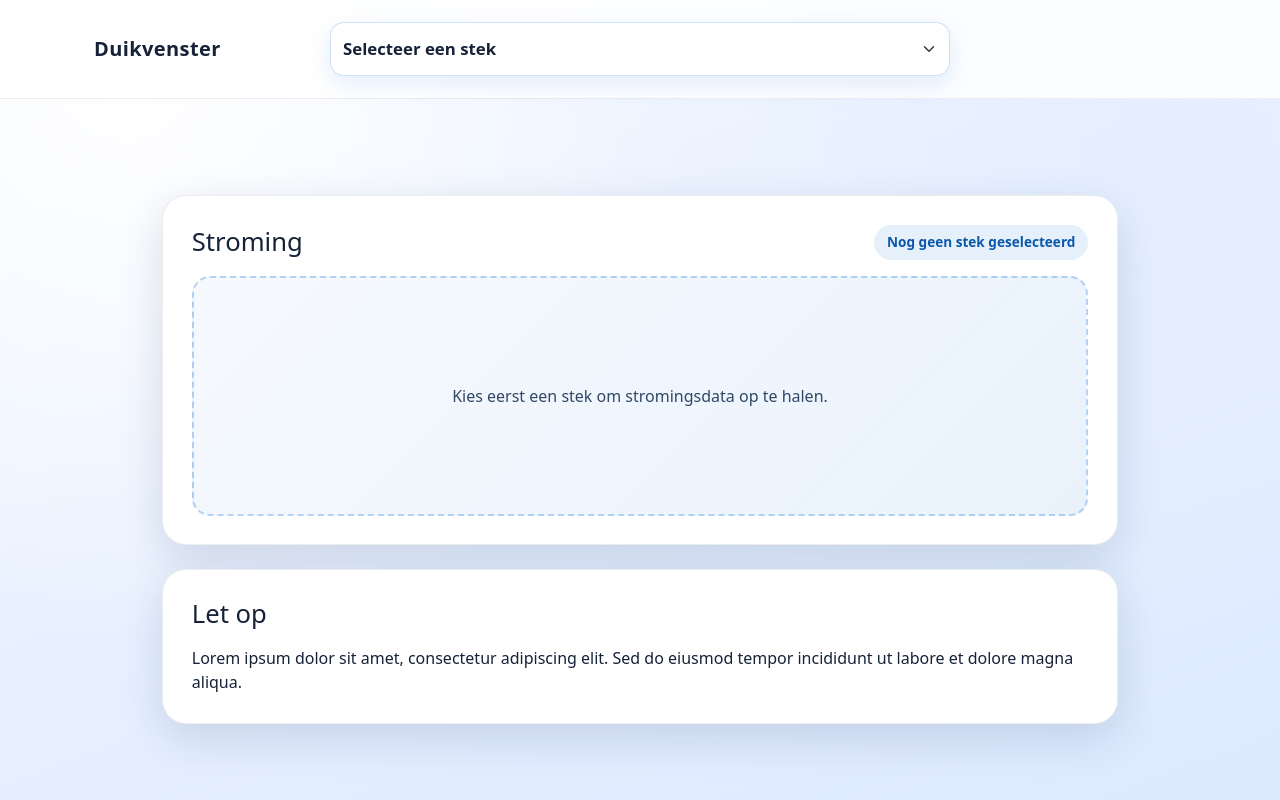
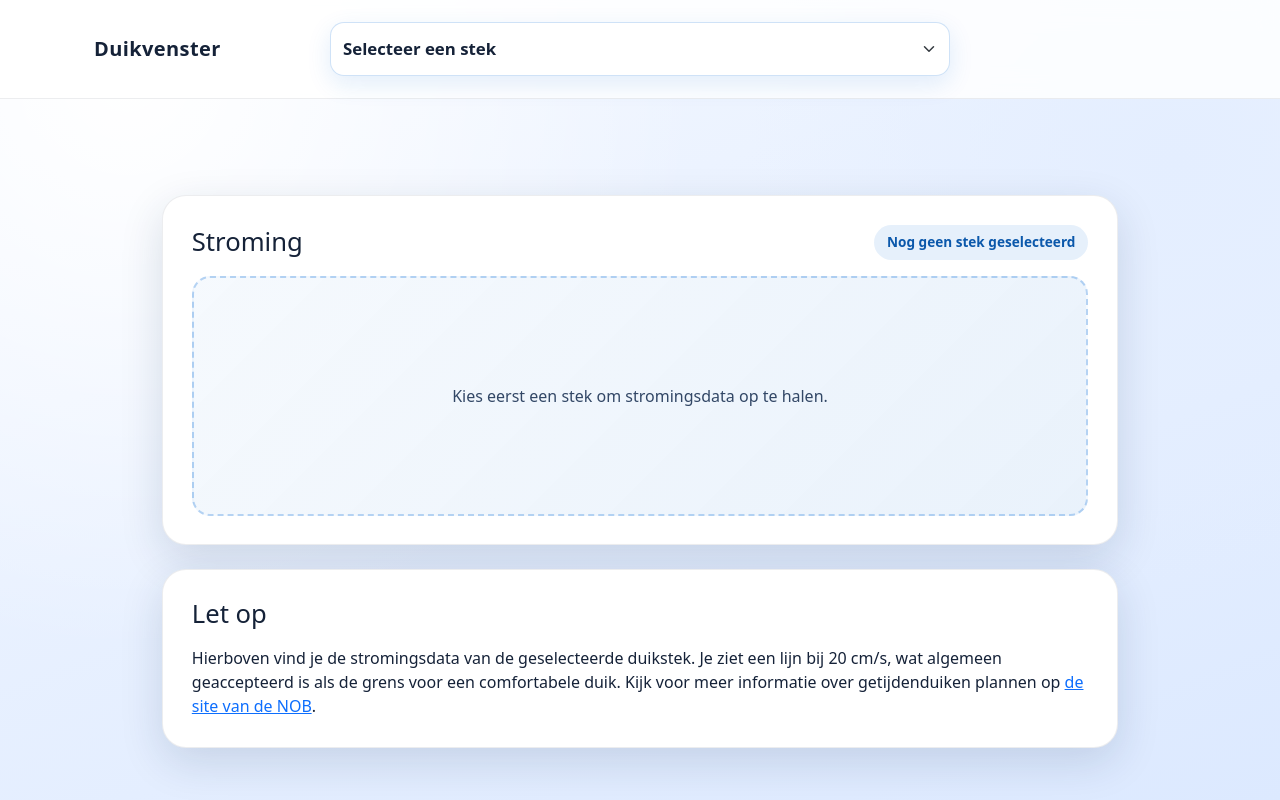
Before and after one commit to danroozemond/duikvenster-react, a React (Vite) app: page / in a window 1280 px wide. Built offline with nearby package versions, Linux system fonts and the light colour scheme.

Commit message:
adjust info text with some actual content

```diff
--- a/src/components/Infotext.tsx
+++ b/src/components/Infotext.tsx
@@ -1,8 +1,11 @@
 function Infotext() {
   return (
     <p className="mb-0">
-      Lorem ipsum dolor sit amet, consectetur adipiscing elit. Sed do eiusmod
-      tempor incididunt ut labore et dolore magna aliqua.
+      Hierboven vind je de stromingsdata van de geselecteerde duikstek.
+        Je ziet een lijn bij 20 cm/s, wat algemeen geaccepteerd is als de grens
+        voor een comfortabele duik.
+
+        Kijk voor meer informatie over getijdenduiken plannen op <a href="https://onderwatersport.org/voor-duikers/getijdentabel-en-check-de-stek/">de site van de NOB</a>.
     </p>
   )
 }
```
